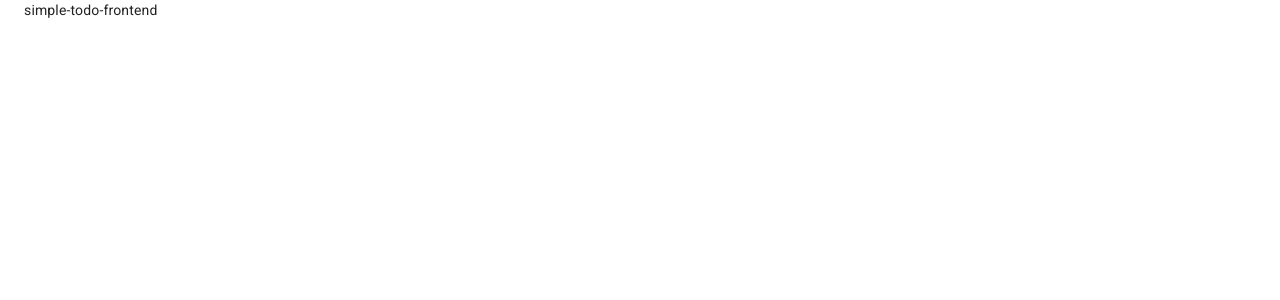
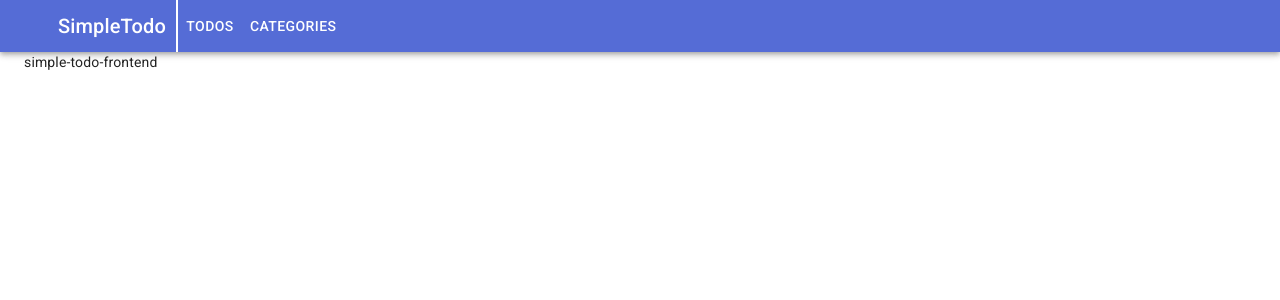
Before and after one commit to rayzaarasj/nextjs-graphql-simple-todo-fe, a Next.js app: page / in a window 1280 px wide. Shown: the top 300 px of the page. Built offline with nearby package versions, Linux system fonts and the light colour scheme.

Commit message:
add simple header

```diff
--- a/src/pages/_app.tsx
+++ b/src/pages/_app.tsx
@@ -4,6 +4,14 @@ import { AppProps } from 'next/app';
 import { ThemeProvider } from '@material-ui/core/styles';
 import CssBaseline from '@material-ui/core/CssBaseline';
 import theme from '../lib/theme';
+import {
+  AppBar,
+  Container,
+  Toolbar,
+  Typography,
+  Button,
+  Link,
+} from '@material-ui/core';
 
 export default function MyApp(props: AppProps): ReactElement {
   const { Component, pageProps } = props;
@@ -28,6 +36,27 @@ export default function MyApp(props: AppProps): ReactElement {
       <ThemeProvider theme={theme}>
         {/* CssBaseline kickstart an elegant, consistent, and simple baseline to build upon. */}
         <CssBaseline />
+        <AppBar position="static">
+          <Container>
+            <Toolbar variant="dense">
+              <Typography
+                variant="h6"
+                color="inherit"
+                style={{ borderRight: '0.1em solid white', padding: '0.5em' }}
+              >
+                <Link href="/" color="inherit" underline="none">
+                  SimpleTodo
+                </Link>
+              </Typography>
+              <Button color="inherit" href="todos">
+                Todos
+              </Button>
+              <Button color="inherit" href="categories">
+                Categories
+              </Button>
+            </Toolbar>
+          </Container>
+        </AppBar>
         <Component {...pageProps} />
       </ThemeProvider>
     </React.Fragment>
```
